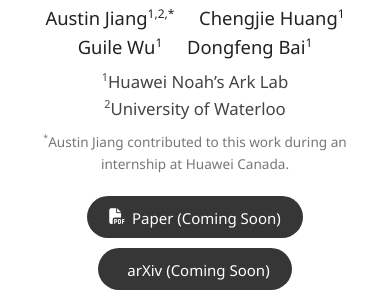
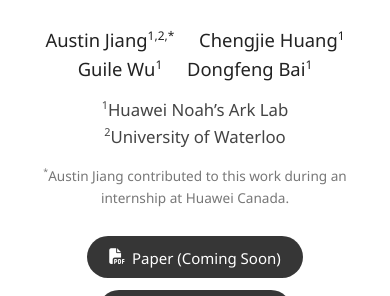
Before and after one commit to geohalt/geohalt.github.io, a plain HTML site: page index.html in a window 390 px wide. Shown: the part 161-457 px from the top of the page. Drawn offline with Linux system fonts and the light colour scheme; some icons are missing.

Commit message:
Give the header and sections more breathing room
Co-Authored-By: Claude Opus 5.5 <noreply@anthropic.com>

```diff
--- a/static/css/style.css
+++ b/static/css/style.css
@@ -19,7 +19,7 @@ a { color: #2563d9; }
 .header {
   max-width: 1000px;
   margin: 0 auto;
-  padding: 64px 16px 8px;
+  padding: 96px 16px 0;
   text-align: center;
 }
 .title {
@@ -31,20 +31,20 @@ a { color: #2563d9; }
 }
 .title .name { color: #2563d9; }
 .authors {
-  margin: 22px 0 0;
+  margin: 36px 0 0;
   font-size: 1.15rem;
   color: #222222;
 }
 .author { display: inline-block; margin: 0 10px; white-space: nowrap; }
 .authors sup, .affiliations sup, .author-note sup { font-size: 0.65em; }
 .affiliations {
-  margin: 6px 0 0;
+  margin: 12px 0 0;
   font-size: 1.05rem;
   color: #444444;
 }
 .affiliations span { display: inline-block; margin: 0 12px; white-space: nowrap; }
 .author-note {
-  margin: 8px 0 0;
+  margin: 14px 0 0;
   font-size: 0.85rem;
   color: #777777;
 }
@@ -52,8 +52,8 @@ a { color: #2563d9; }
   display: flex;
   flex-wrap: wrap;
   justify-content: center;
-  gap: 10px;
-  margin-top: 22px;
+  gap: 12px;
+  margin-top: 36px;
 }
 .button {
   display: inline-block;
@@ -76,8 +76,8 @@ main {
   margin: 0 auto;
   padding: 0 16px;
 }
-section { margin-top: 56px; }
-section.teaser { margin-top: 36px; }
+section { margin-top: 80px; }
+section.teaser { margin-top: 72px; }
 
 h2 {
   margin: 0 0 18px;
@@ -182,10 +182,12 @@ figure.narrow figcaption { text-align: center; }
 /* ---------- Small screens ---------- */
 @media (max-width: 720px) {
   body { font-size: 16px; }
-  .header { padding-top: 40px; }
+  .header { padding-top: 56px; }
   .title { font-size: 1.7rem; }
   .br-wide { display: none; }
   h2 { font-size: 1.45rem; }
-  section { margin-top: 44px; }
+  section { margin-top: 60px; }
+  section.teaser { margin-top: 52px; }
+  .authors, .buttons { margin-top: 28px; }
   .text, .caption, figcaption { text-align: left; }
 }
```
